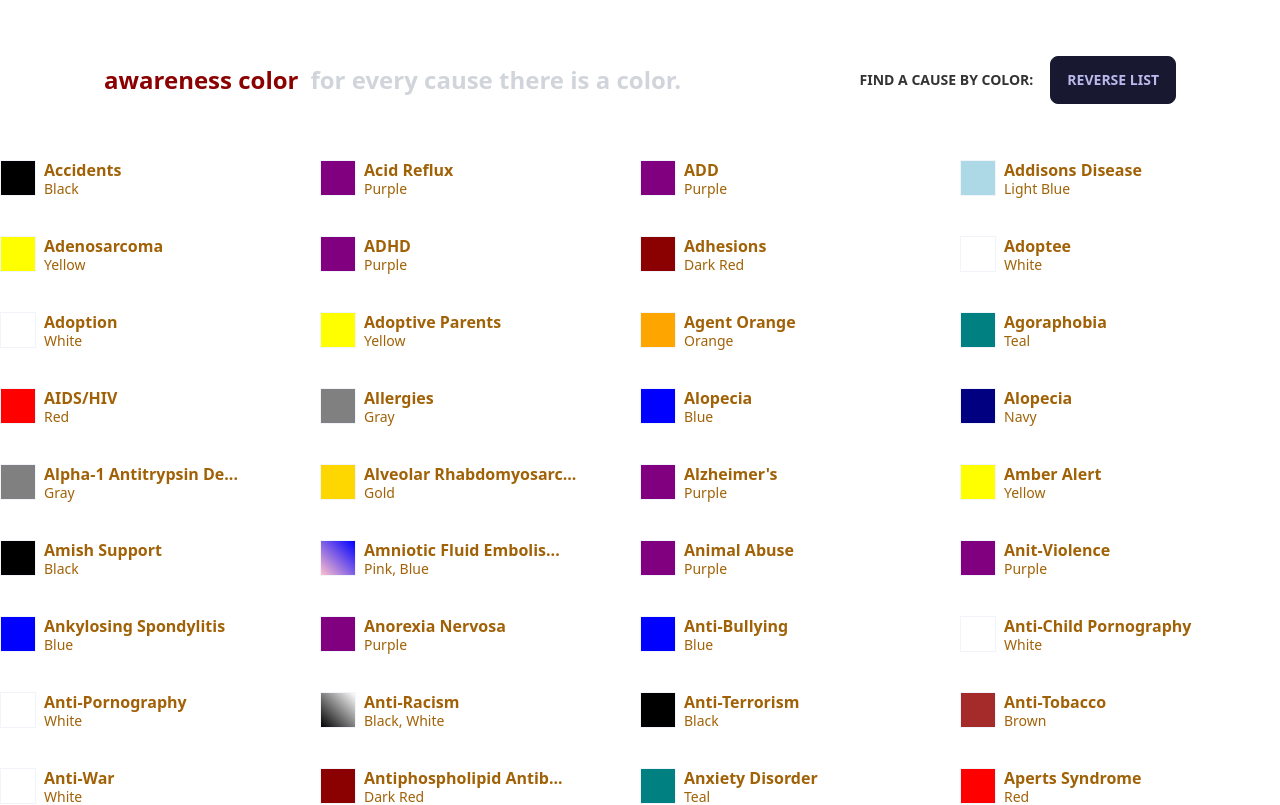
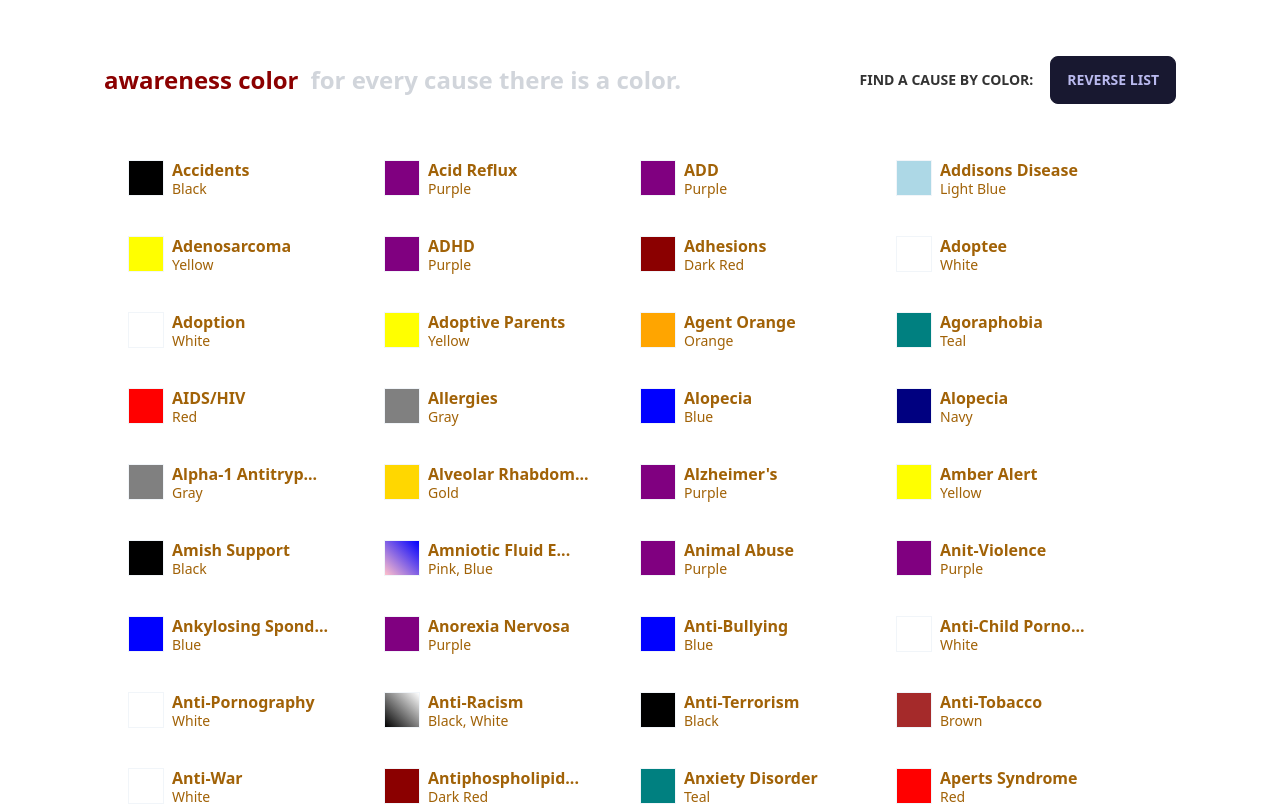
Before and after one commit to tobiaswright/awarenesscolorv2, an Angular app: page / in a window 1280 px wide. Shown: the top 805 px of the page. Built offline with nearby package versions, Linux system fonts and the light colour scheme.

Commit message:
formatted body

```diff
--- a/src/app/cause-card/cause-card.component.css
+++ b/src/app/cause-card/cause-card.component.css
@@ -15,7 +15,7 @@ ul {
 }
 
 div {
-    @apply flex flex-none w-80 mb-5
+    @apply flex flex-none w-64 mb-5
 }
 
 div > div {
--- a/src/app/color-list/color-list.component.html
+++ b/src/app/color-list/color-list.component.html
@@ -1,4 +1,4 @@
-<div class="flex flex-wrap">
+<div class="flex flex-wrap justify-center mx-auto max-w-full md:max-w-6xl">
 
     @for (item of causeList(); track item.id) {
         <app-cause-card [cause]="item" />
--- a/src/app/truncate-names.pipe.ts
+++ b/src/app/truncate-names.pipe.ts
@@ -7,7 +7,7 @@ import { Pipe, PipeTransform } from '@angular/core';
 export class TruncateNamesPipe implements PipeTransform {
 
   //our magicNumer is the number of spaces available when the page is full size so the causes done wrap. Will in the future make this dynamic
-  magicNumber = 22
+  magicNumber = 16
 
   transform(value: string, ...args: unknown[]): string {
 
```
